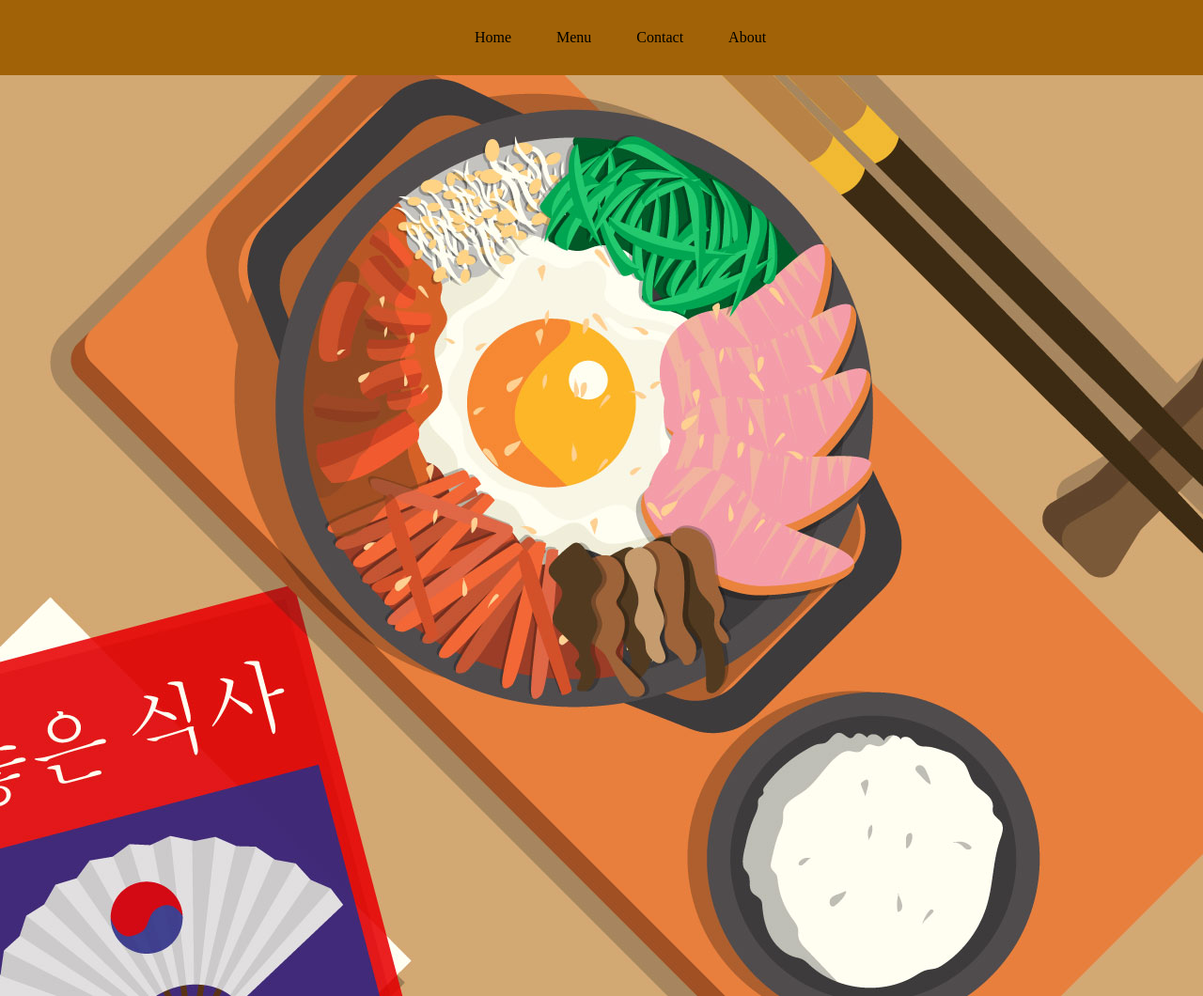
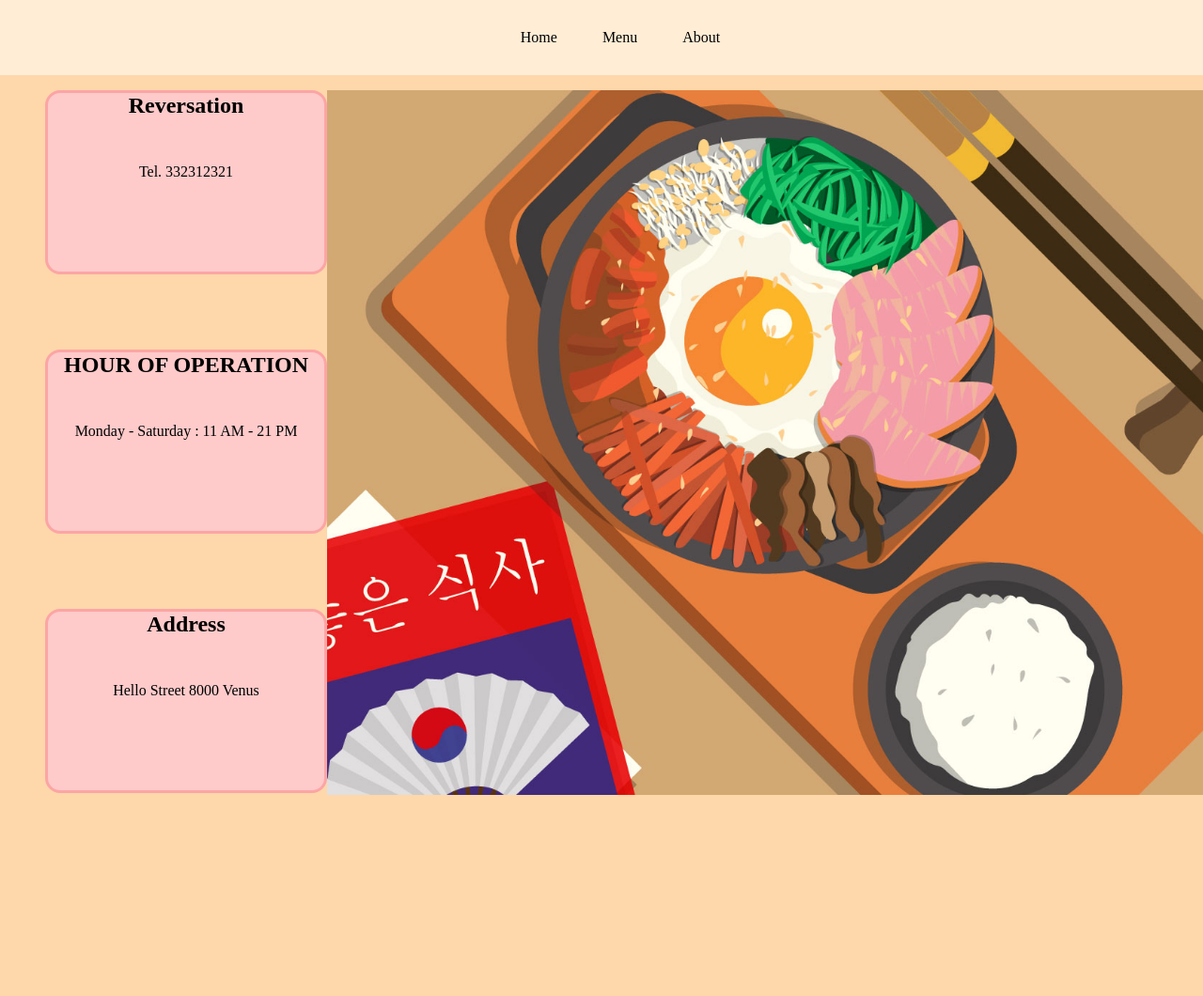
Before and after one commit to iamjhp/restaurant-page, a website built with webpack: page dist/index.html in a window 1280 px wide. Shown: the top 1060 px of the page at 94% size. After the commit the page ends 846 px from the top, so only its background shows below. Built offline with nearby package versions, Linux system fonts and the light colour scheme.

Commit message:
finished first version

```diff
--- a/src/css/style.css
+++ b/src/css/style.css
@@ -1,23 +1,72 @@
 :root {
-
+    --header-color : #ffedd5;
+    --background-color: #fed7aa;
+    --item-background-color: #fecaca;
+    --item-border-color: #fca5a5;
 }
 
 * {
     margin: 0;
 }
 
+html {
+    background-color: var(--background-color);
+}
+
 header {
-    background-color: #a16207;
+    background-color: var(--header-color);
 }
 
 /** home page **/
-img .menu-container {
 
+.home-content {
+    display: grid;
+    grid-template-rows: 1fr;
+    grid-template-columns: 300px 3fr;  /*row start colunn start*/
+    margin-left: 3rem;
+    margin-right: 3rem;
+    text-align: center;
+    margin-top: 1rem;
+}
+
+.nav-item {
+    height: 190px;
+    border-style: solid;
+    border-color: var(--item-border-color);
+    border-radius: 1rem;
+    background-color: var(--item-background-color);
+
+}
+
+.nav-item h2 {
+    margin-bottom: 3rem;
+}
+
+.content-nav {
+    grid-area: 1 / 1 / 2 / 2;
+    display: flex;
+    flex-direction: column;
+    gap: 5rem;
+
+}
+
+.home-container {
+    grid-area: 1 / 2 / 2 / 4;
+    text-align: center;
+    margin-left: auto;
+    margin-right: auto;
+}
+
+.home-container img{
+    display: block;
+    height: 750px;
+    width: auto;
+    text-align: center;
 }
 
 /** menu page **/
 
-img .menu-item {
+.menu-item img {
     height: 150px;
     width: 150px;
 }
@@ -30,7 +79,7 @@ img .menu-item {
 }
 
 .menu-item {
-    background-color: yellow;
+    background-color: var(--item-background-color);
     text-align: center;
     padding: 4rem 0;
 }
@@ -43,3 +92,22 @@ ul {
     align-items: center;
     height: 5rem;
 }
+
+/** about page **/
+
+.about-content {
+    display: flex;
+    justify-content: center;
+    align-items: center;
+}
+
+.about-content div {
+    width: 300px;
+    height: 300px;
+    background-color: var(--item-background-color);
+    border-style: solid;
+    border-color: var(--item-border-color);
+    border-radius: 1rem;
+    padding: 1rem;
+    margin-top: 5rem;
+}
--- a/src/index.js
+++ b/src/index.js
@@ -2,6 +2,7 @@ import './css/style.css';
 import headerDiv from './js/header';
 import homeDiv from './js/home';
 import menuDiv from './js/menu';
+import aboutDiv from './js/about';
 
 headerDiv()
 homeDiv()
@@ -18,6 +19,12 @@ navMenu.addEventListener("click", () => {
     menuDiv()
 })
 
+const navAbout = document.getElementById("About")
+navAbout.addEventListener("click", () => {
+    deleteContentContainer()
+    aboutDiv()
+})
+
 function deleteContentContainer () {
     const container = document.querySelector(".content-container")
 
--- /dev/null
+++ b/src/js/about.js
@@ -0,0 +1,24 @@
+
+const contentDiv = () => {
+    const content = document.getElementById("content")
+
+    const containterDiv = document.createElement("div")
+    containterDiv.classList.add("content-container")
+
+    const aboutDiv = document.createElement("div")
+    aboutDiv.classList.add("about-content")
+
+    const div = document.createElement("div")
+
+    const aboutP = document.createElement("p")
+    aboutP.textContent = "Lorem ipsum dolor sit amet, consectetur adipiscing elit, sed do eiusmod tempor incididunt ut labore et dolore magna aliqua. Ut enim ad minim veniam, quis nostrud exercitation ullamco laboris nisi ut aliquip ex ea commodo consequat. Duis aute irure dolor in reprehenderit in voluptate velit esse cillum dolore eu fugiat nulla pariatur. Excepteur sint occaecat cupidatat non proident, sunt in culpa qui officia deserunt mollit anim id est laborum."
+
+    div.appendChild(aboutP)
+    aboutDiv.appendChild(div)
+    containterDiv.appendChild(aboutDiv)
+    content.appendChild(containterDiv)
+
+    return content
+}
+
+export default contentDiv
--- a/src/js/header.js
+++ b/src/js/header.js
@@ -7,7 +7,7 @@ const headerDiv = () => {
     header_navigation.setAttribute("class", "header-nav")
     const navUl = document.createElement("ul")
 
-    const navArr = ["Home", "Menu", "Contact", "About"]
+    const navArr = ["Home", "Menu", "About"]
     let navArrLen = navArr.length
 
     for (let i = 0; i < navArrLen; i++) {
--- a/src/js/home.js
+++ b/src/js/home.js
@@ -5,6 +5,17 @@ const contentDiv = () => {
 
     const containterDiv = document.createElement("div")
     containterDiv.classList.add("content-container")
+
+    const homeContainerDiv = document.createElement("div")
+    homeContainerDiv.classList.add("home-content")
+
+    const containerNavDiv = document.createElement("div")
+    containerNavDiv.classList.add("content-nav")
+
+    containerNavDiv.appendChild(createNavItem("Reversation", "Tel. 332312321"))
+    containerNavDiv.appendChild(createNavItem("HOUR OF OPERATION ", "Monday - Saturday : 11 AM - 21 PM"))
+    containerNavDiv.appendChild(createNavItem("Address", "Hello Street 8000 Venus"))
+
 
     const homeDiv = document.createElement("div")
     homeDiv.classList.add("home-container")
@@ -15,8 +26,26 @@ const contentDiv = () => {
 
     homeDiv.appendChild(homeImage)
 
-    containterDiv.append(homeDiv)
+    homeContainerDiv.appendChild(containerNavDiv)
+    homeContainerDiv.appendChild(homeDiv)
     content.appendChild(containterDiv)
+    containterDiv.appendChild(homeContainerDiv)
+}
+
+function createNavItem (header, info) {
+    const navItem = document.createElement("div")
+    navItem.classList.add("nav-item")
+
+    const itemHeader = document.createElement("h2")
+    itemHeader.textContent = header
+
+    const itemMessage = document.createElement("p")
+    itemMessage.textContent = info
+
+    navItem.appendChild(itemHeader)
+    navItem.appendChild(itemMessage)
+
+    return navItem
 }
 
 export default contentDiv
```
Also changed, not shown: dist/main.js.
